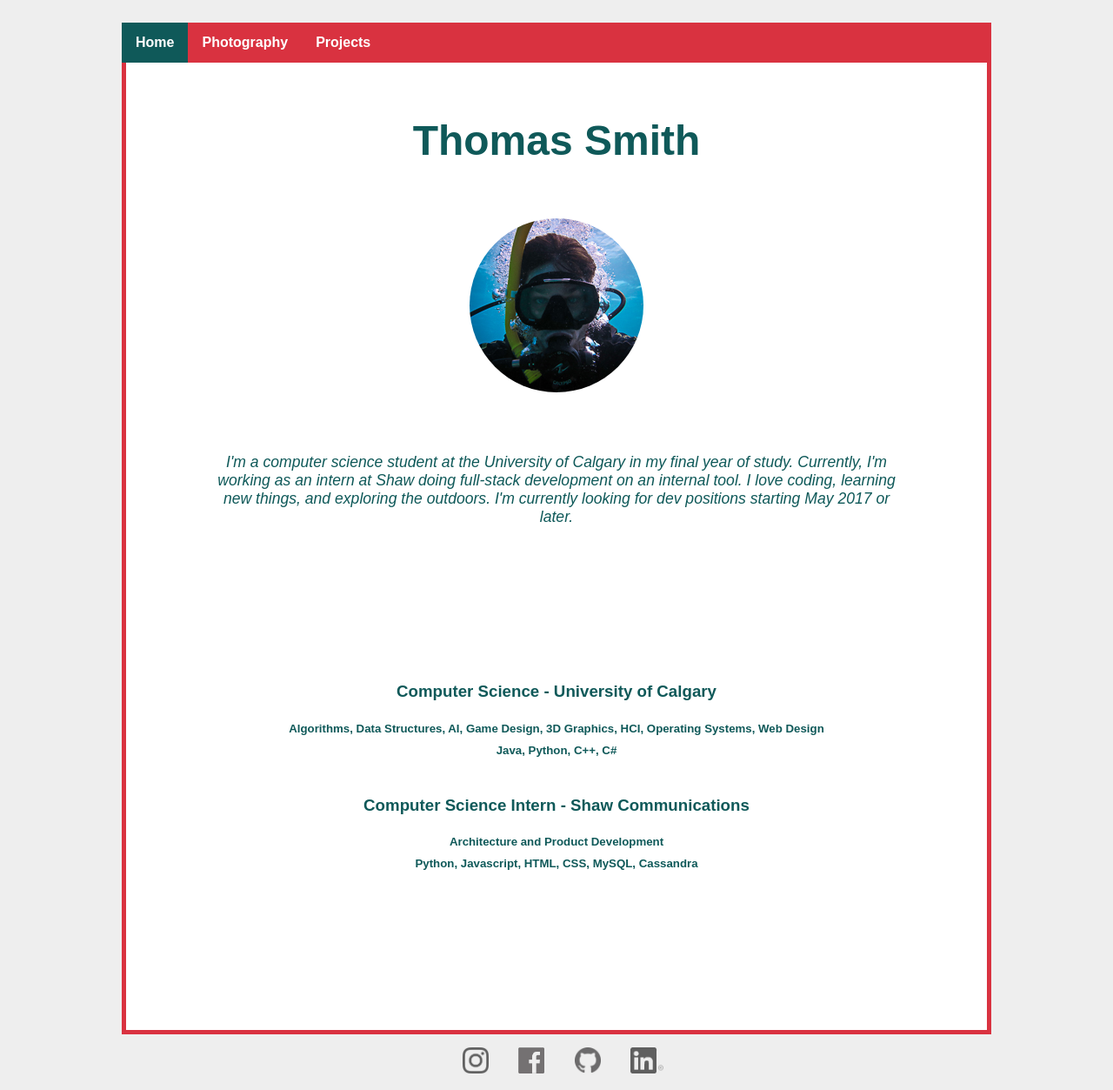
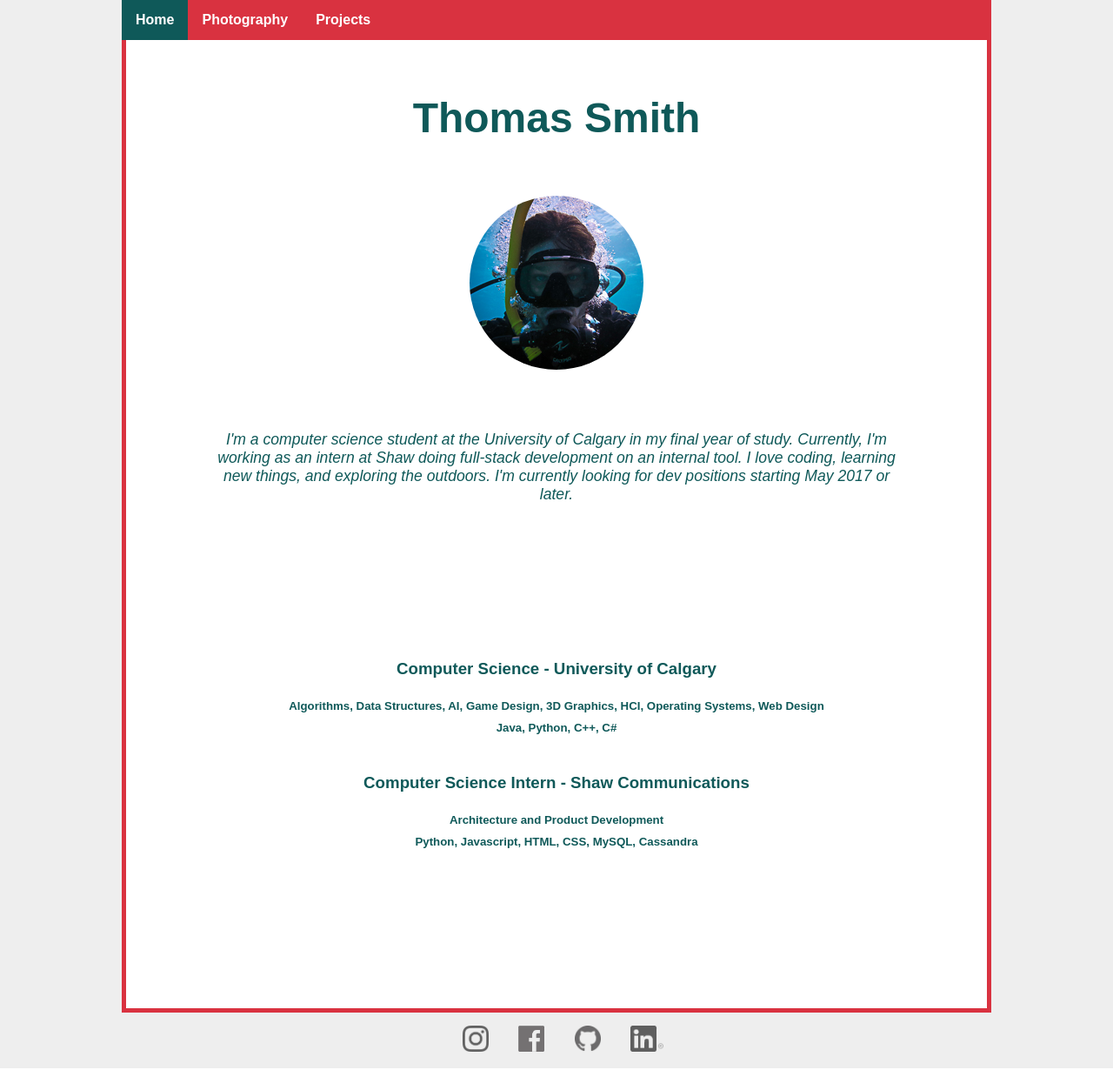
Before and after one commit to TomJSmith/TomJSmith.github.io, a PHP site: page /index.html in a window 1280 px wide. Shown: the whole page at 87% size. After the commit the page ends 1228 px from the top, so only its background shows below. Run offline with PHP 8.4, Linux system fonts and the light colour scheme.

Commit message:
Removed top margin from main frame

```diff
--- a/css/mainPage.css
+++ b/css/mainPage.css
@@ -13,7 +13,6 @@ body {
   background-color: #FFFFFF;
   margin-left: auto;
   margin-right: auto;
-  margin-top: 2%;
   display: block;
   max-width: 1000px;
 
```
